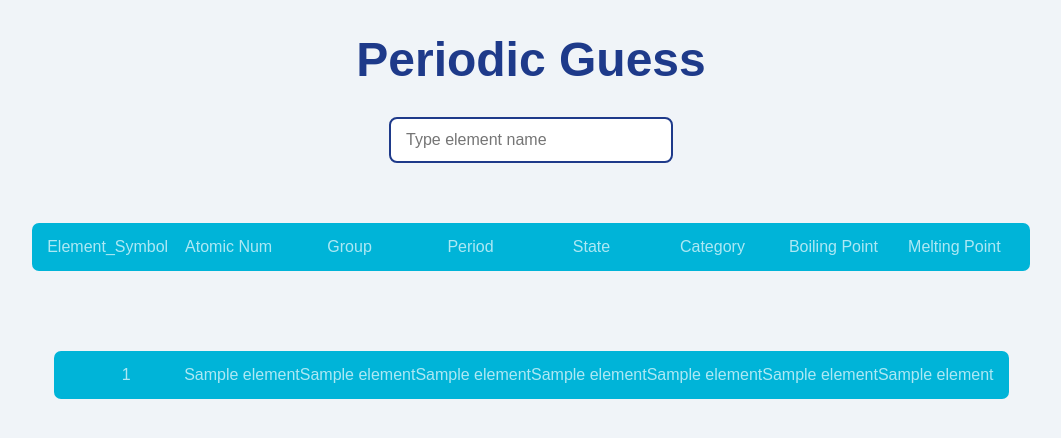
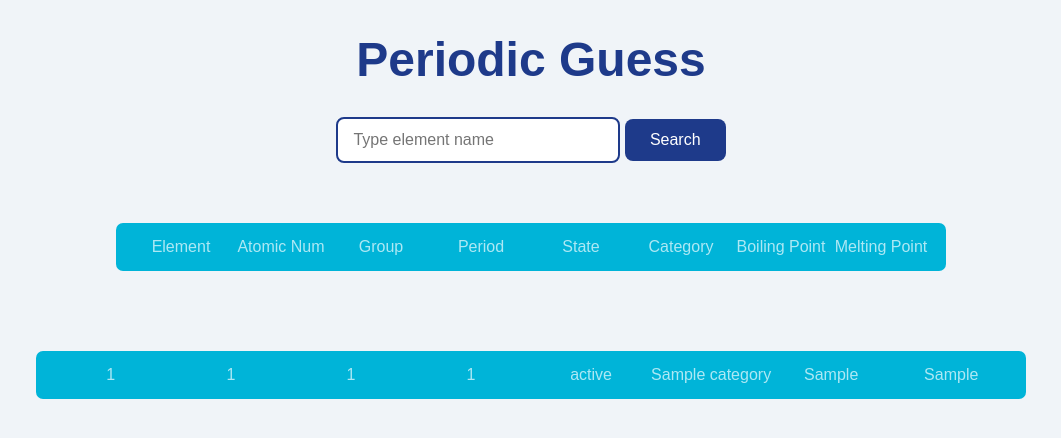
Before and after one commit to Peterw23109/12DtP_project, a Flask app: template templates/home.html in a window 1280 px wide. Shown: the top 438 px of the page, without its empty margins (109-1170 px from the left). Run offline with Flask 3, Linux system fonts and the light colour scheme; the template is opened without the code that fills it: most values are stand-ins (such as "Sample title", 1, 10 or a date in 2020).

Commit message:
I displayed the input into the table

```diff
--- a/app.py
+++ b/app.py
@@ -24,22 +24,19 @@ def query_db(query, args=(), one=False):
     cur.close()
     return (rv[0] if rv else None) if one else rv
 
-@app.route('/')
+@app.route('/', methods=["GET", "POST"])
 def home():
-    sql = "SELECT * FROM Element"
-    result = query_db(sql)
-    return render_template("home.html", result=result)
-
-@app.route('/', methods=["GET", "POST"])
-def element():
     result = []
     if request.method == "POST":
-        element = request.form["element"]
-        sql = "SELECT * FROM Element WHERE Element_ID = ?"
-        result = query_db(sql, (element,), True)
-        row = query_db(sql, (element,), True)
+        Element_ID = request.form.get("element")
+        sql = "SELECT * FROM Element WHERE Element_ID = ? COLLATE NOCASE"
+        row = query_db(sql, (Element_ID,), True)
         if row:
             result = [row]
+    else:
+        sql = "SELECT * FROM Element"
+        result = query_db(sql)
+
     return render_template("home.html", result=result)
 
 if __name__ == "__main__":
--- a/templates/home.html
+++ b/templates/home.html
@@ -1,18 +1,20 @@
 <!DOCTYPE html>
 <html>
 <head>
-    <link rel = "stylesheet" href = "{{url_for('static', filename='style.css')}}">
-    <title>  Periodic Guess </title>
+    <link rel="stylesheet" href="{{ url_for('static', filename='style.css') }}">
+    <title>Periodic Guess</title>
 </head>
 <body>
-    <h1>
-        Periodic Guess
-    </h1>
+    <h1>Periodic Guess</h1>
+
     <form method="POST" action="/">
         <input type="text" name="element" placeholder="Type element name">
+        <button type="submit">Search</button>
     </form>
-    <section class = "column">
-        <div>Element_Symbol</div>
+
+        <!-- Headers -->
+    <div class="column">
+        <div>Element</div>
         <div>Atomic Num</div>
         <div>Group</div>
         <div>Period</div>
@@ -20,26 +22,28 @@
         <div>Category</div>
         <div>Boiling Point</div>
         <div>Melting Point</div>
-    </section>
-    <section class = "column">
+    </div>
+
+    <!-- Data -->
     {% if result %}
         {% for element in result %}
-                <div> {{element[0]}}</div>
-                <div> {{element[1]}}</div>
-                <div> {{element[2]}}</div>
-                <div> {{element[3]}}</div>
-                <div> {{element[4]}}</div>
-                <div> {{element[5]}}</div>
-                <div> {{element[6]}}</div>
-                <div> {{element[7]}}</div>
+            <div class="column">
+                <div>{{ element['Element_ID'] }}</div>
+                <div>{{ element['Atomic_number'] }}</div>
+                <div>{{ element['Group_number'] }}</div>
+                <div>{{ element['Period_number'] }}</div>
+                <div>{{ element['State'] }}</div>
+                <div>{{ element['Category'] }}</div>
+                <div>{{ element['BoilingPoint'] }}</div>
+                <div>{{ element['MeltingPoint'] }}</div>
+            </div>
         {% endfor %}
     {% else %}
-        <p>No element found.</p>
+        <div class="row">
+            <div colspan="8">No element found.</div>
+        </div>
     {% endif %}
-    </section>
 
 
-
-    </div>
 </body>
 </html>
```
Also changed, not shown: element.db. Lines whose indentation alone changed are shown as unchanged.
